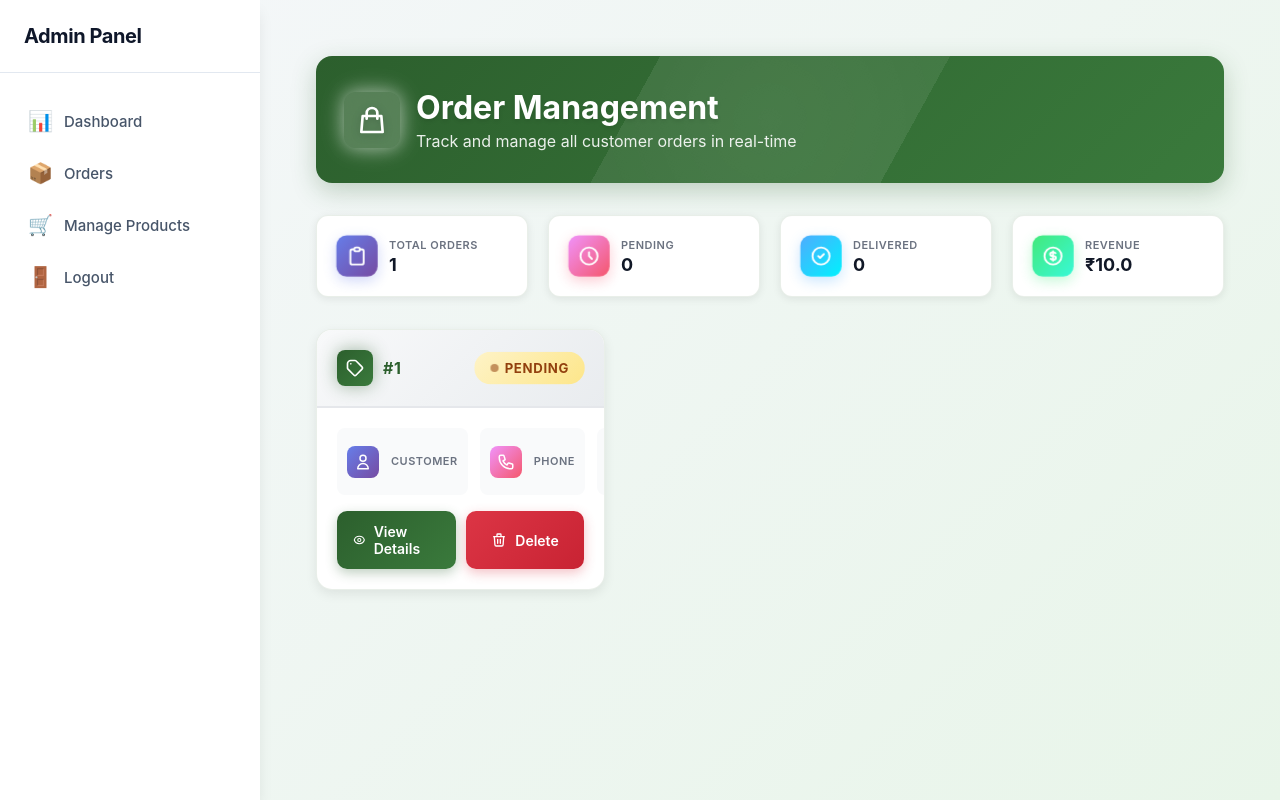
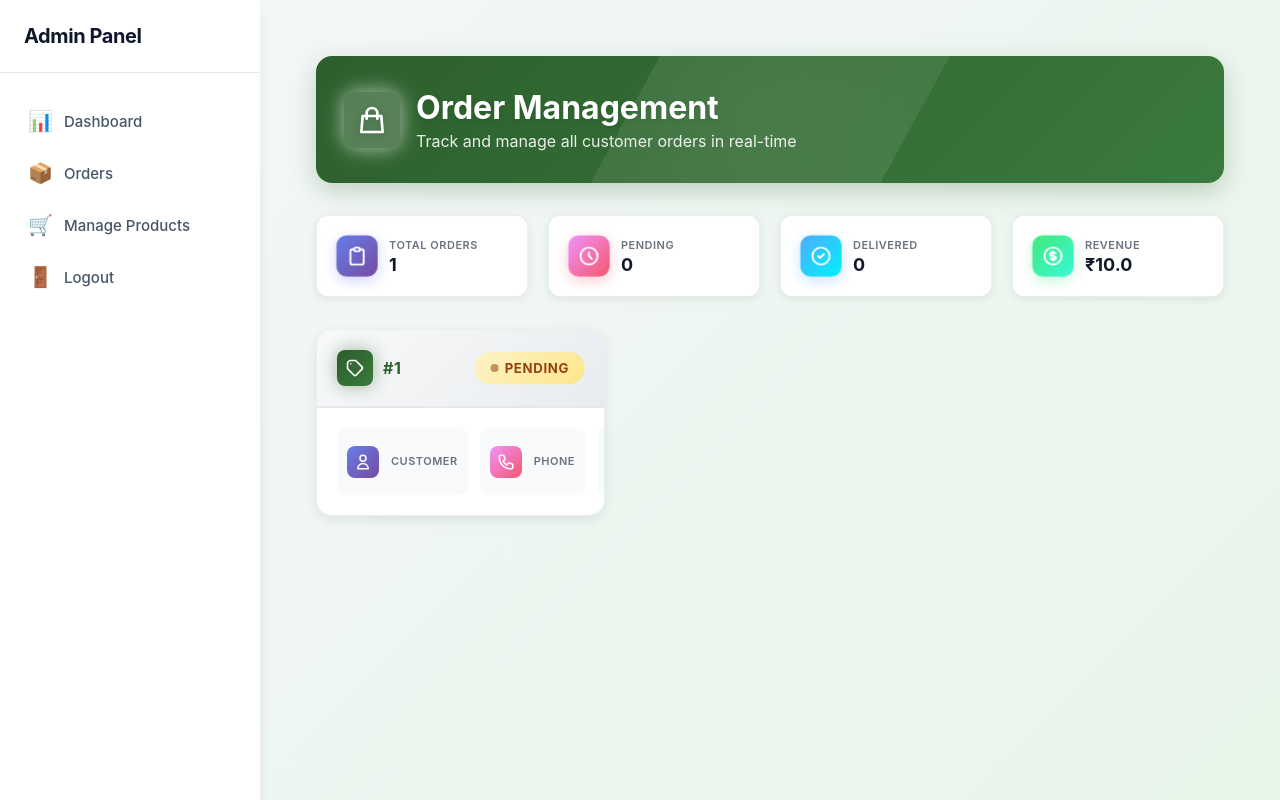
Before and after one commit to Harsh-Projects-Here/ayurvedic-flask, a Flask app: page /account/orders in a window 1280 px wide. Run offline with Flask 3, Linux system fonts and the light colour scheme; the visitor is signed in with stand-in values (Sample User, id 1); tables that the repository leaves empty hold one stand-in row (values such as "Sample post").

Commit message:
Update my orders page

```diff
--- a/app/templates/my_orders.html
+++ b/app/templates/my_orders.html
@@ -290,7 +290,6 @@
 .order-info-grid {
     display: grid;
     gap: 12px;
-    margin-bottom: 16px;
 }
 
 .info-item {
@@ -355,9 +354,9 @@
 }
 
 .status-wrapper {
-    margin-bottom: 16px;
-    padding: 12px;
-    background: #f9fafb;
+    margin-bottom: 0;
+    padding: 0;
+    background: transparent;
     border-radius: 8px;
     text-align: center;
 }
@@ -465,74 +464,6 @@
 
 .status.dispatched .status-dot {
     background: #155e75;
-}
-
-.order-actions {
-    display: grid;
-    grid-template-columns: 1fr 1fr;
-    gap: 10px;
-}
-
-.action-btn {
-    display: flex;
-    align-items: center;
-    justify-content: center;
-    gap: 8px;
-    padding: 12px 16px;
-    border-radius: 10px;
-    font-size: 14px;
-    font-weight: 600;
-    text-decoration: none;
-    transition: all 0.3s ease;
-    border: none;
-    cursor: pointer;
-    position: relative;
-    overflow: hidden;
-}
-
-.action-btn::before {
-    content: '';
-    position: absolute;
-    top: 50%;
-    left: 50%;
-    width: 0;
-    height: 0;
-    border-radius: 50%;
-    background: rgba(255, 255, 255, 0.3);
-    transform: translate(-50%, -50%);
-    transition: width 0.5s, height 0.5s;
-}
-
-.action-btn:active::before {
-    width: 300px;
-    height: 300px;
-}
-
-.view-btn {
-    background: linear-gradient(135deg, #2c5f2d 0%, #3a7a3c 100%);
-    color: white;
-    box-shadow: 0 4px 12px rgba(44, 95, 45, 0.3);
-}
-
-.view-btn:hover {
-    transform: translateY(-2px);
-    box-shadow: 0 6px 16px rgba(44, 95, 45, 0.4);
-}
-
-.delete-btn {
-    background: linear-gradient(135deg, #dc3545 0%, #c82333 100%);
-    color: white;
-    box-shadow: 0 4px 12px rgba(220, 53, 69, 0.3);
-}
-
-.delete-btn:hover {
-    transform: translateY(-2px);
-    box-shadow: 0 6px 16px rgba(220, 53, 69, 0.4);
-}
-
-.action-btn svg {
-    width: 16px;
-    height: 16px;
 }
 
 /* Empty State */
@@ -766,7 +697,7 @@
                     </div>
                     <span class="order-id">#{{ o['id'] }}</span>
                 </div>
-                <div class="status-wrapper" style="margin: 0; padding: 0; background: transparent;">
+                <div class="status-wrapper">
                     <span class="status {{ o['status']|lower }}">
                         <span class="status-dot"></span>
                         {{ o['status'] }}
@@ -812,24 +743,6 @@
                         </div>
                     </div>
                 </div>
-
-                <div class="order-actions">
-                    <a href="{{ url_for('admin.order_detail', order_id=o['id']) }}" class="action-btn view-btn">
-                        <svg xmlns="http://www.w3.org/2000/svg" fill="none" viewBox="0 0 24 24" stroke="currentColor">
-                            <path stroke-linecap="round" stroke-linejoin="round" stroke-width="2" d="M15 12a3 3 0 11-6 0 3 3 0 016 0z" />
-                            <path stroke-linecap="round" stroke-linejoin="round" stroke-width="2" d="M2.458 12C3.732 7.943 7.523 5 12 5c4.478 0 8.268 2.943 9.542 7-1.274 4.057-5.064 7-9.542 7-4.477 0-8.268-2.943-9.542-7z" />
-                        </svg>
-                        View Details
-                    </a>
-                    <a href="{{ url_for('admin.delete_order', order_id=o['id']) }}"
-                       class="action-btn delete-btn"
-                       onclick="return confirm('Are you sure you want to delete this order? This action cannot be undone.');">
-                        <svg xmlns="http://www.w3.org/2000/svg" fill="none" viewBox="0 0 24 24" stroke="currentColor">
-                            <path stroke-linecap="round" stroke-linejoin="round" stroke-width="2" d="M19 7l-.867 12.142A2 2 0 0116.138 21H7.862a2 2 0 01-1.995-1.858L5 7m5 4v6m4-6v6m1-10V4a1 1 0 00-1-1h-4a1 1 0 00-1 1v3M4 7h16" />
-                        </svg>
-                        Delete
-                    </a>
-                </div>
             </div>
         </div>
         {% endfor %}
```
